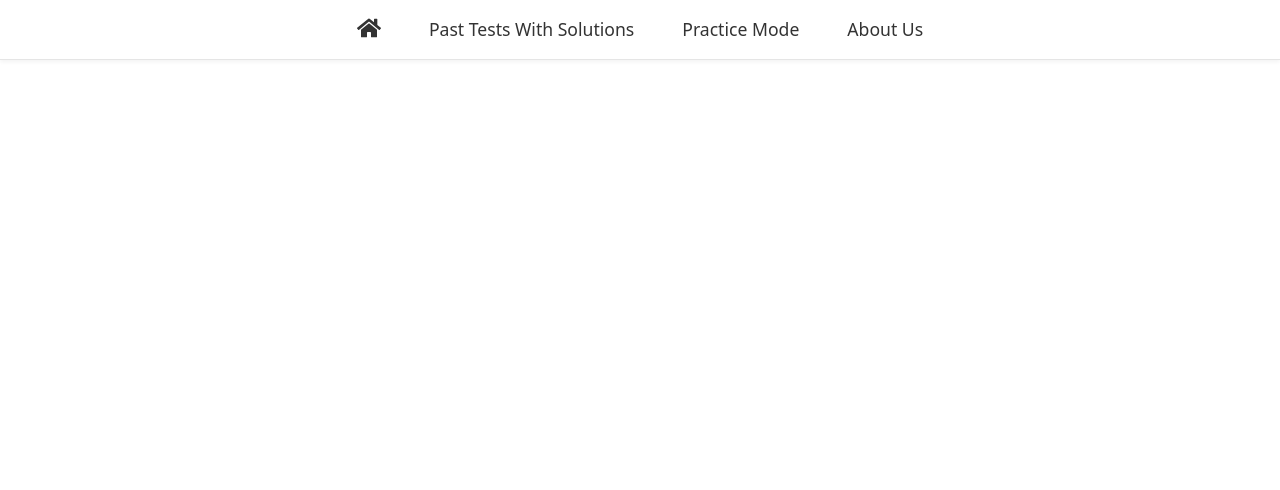
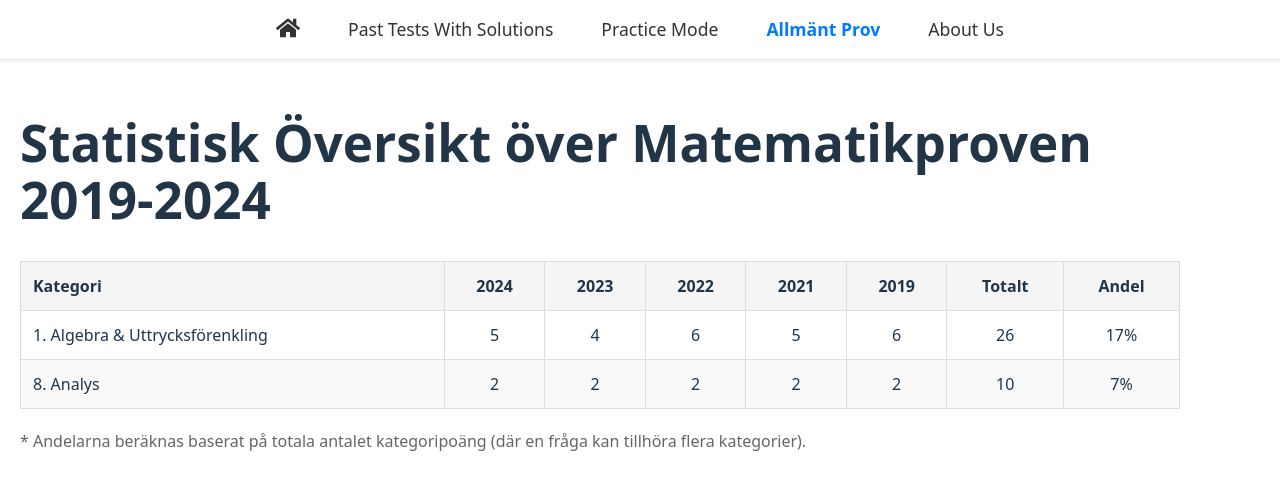
Before and after one commit to J-Henriksson/goofy-ahh-react-project, a React (Vite) app in the folder react-app/: page /allmant-prov in a window 1280 px wide. Shown: the top 490 px of the page. Built offline with nearby package versions, Linux system fonts and the light colour scheme.

Commit message:
Added a allmänt about prov bar

```diff
--- a/react-app/package.json
+++ b/react-app/package.json
@@ -13,7 +13,7 @@
     "react": "^19.0.0",
     "react-dom": "^19.0.0",
     "react-icons": "^5.5.0",
-    "react-router-dom": "^7.4.1"
+    "react-router-dom": "^6.30.0"
   },
   "devDependencies": {
     "@eslint/js": "^9.21.0",
--- a/react-app/src/App.jsx
+++ b/react-app/src/App.jsx
@@ -5,6 +5,7 @@ import Navbar from './components/Navbar';
 import PracticeMode from './pages/PracticeMode';
 import ViewPastTests from './pages/ViewPastTests';
 import AboutUs from './pages/AboutUs';
+import AllmantProv from './pages/AllmantProv';
 import './index.css'; // Global styles
 
 function App() {
@@ -18,6 +19,7 @@ function App() {
           <Route path="/practice" element={<PracticeMode />} />
           <Route path="/practice/:subject/:year" element={<PracticeMode />} />
           <Route path="/past-tests" element={<ViewPastTests />} />
+          <Route path="/allmant-prov" element={<AllmantProv />} />
           <Route path="/about-us" element={<AboutUs />} />
         </Routes>
       </div>
--- a/react-app/src/components/Navbar.jsx
+++ b/react-app/src/components/Navbar.jsx
@@ -39,6 +39,16 @@ const Navbar = () => {
         </li>
         <li className={styles.navItem}>
           <NavLink
+            to="/allmant-prov"
+            className={({ isActive }) =>
+              isActive ? `${styles.navLink} ${styles.active}` : styles.navLink
+            }
+          >
+            Allmänt Prov
+          </NavLink>
+        </li>
+        <li className={styles.navItem}>
+          <NavLink
             to="/about-us"
             className={({ isActive }) =>
               isActive ? `${styles.navLink} ${styles.active}` : styles.navLink
--- a/react-app/src/pages/AllmantProv.jsx
+++ b/react-app/src/pages/AllmantProv.jsx
@@ -0,0 +1,58 @@
+import React from 'react';
+
+const AllmantProv = () => {
+  return (
+    <div style={{ padding: '20px', marginTop: '60px', maxWidth: '1200px', overflowX: 'auto' }}>
+      <h1>Statistisk Översikt över Matematikproven 2019-2024</h1>
+
+      <table style={{ borderCollapse: 'collapse', width: '100%', marginTop: '20px' }}>
+        <thead>
+          <tr style={{ backgroundColor: '#f5f5f5' }}>
+            <th style={{ padding: '12px', border: '1px solid #ddd', textAlign: 'left' }}>Kategori</th>
+            <th style={{ padding: '12px', border: '1px solid #ddd', textAlign: 'center' }}>2024</th>
+            <th style={{ padding: '12px', border: '1px solid #ddd', textAlign: 'center' }}>2023</th>
+            <th style={{ padding: '12px', border: '1px solid #ddd', textAlign: 'center' }}>2022</th>
+            <th style={{ padding: '12px', border: '1px solid #ddd', textAlign: 'center' }}>2021</th>
+            <th style={{ padding: '12px', border: '1px solid #ddd', textAlign: 'center' }}>2019</th>
+            <th style={{ padding: '12px', border: '1px solid #ddd', textAlign: 'center' }}>Totalt</th>
+            <th style={{ padding: '12px', border: '1px solid #ddd', textAlign: 'center' }}>Andel</th>
+          </tr>
+        </thead>
+        <tbody>
+          {/* Rad för Algebra */}
+          <tr>
+            <td style={{ padding: '12px', border: '1px solid #ddd' }}>1. Algebra & Uttrycksförenkling</td>
+            <td style={{ padding: '12px', border: '1px solid #ddd', textAlign: 'center' }}>5</td>
+            <td style={{ padding: '12px', border: '1px solid #ddd', textAlign: 'center' }}>4</td>
+            <td style={{ padding: '12px', border: '1px solid #ddd', textAlign: 'center' }}>6</td>
+            <td style={{ padding: '12px', border: '1px solid #ddd', textAlign: 'center' }}>5</td>
+            <td style={{ padding: '12px', border: '1px solid #ddd', textAlign: 'center' }}>6</td>
+            <td style={{ padding: '12px', border: '1px solid #ddd', textAlign: 'center' }}>26</td>
+            <td style={{ padding: '12px', border: '1px solid #ddd', textAlign: 'center' }}>17%</td>
+          </tr>
+
+          {/* Rad för Analys */}
+          <tr style={{ backgroundColor: '#f9f9f9' }}>
+            <td style={{ padding: '12px', border: '1px solid #ddd' }}>8. Analys</td>
+            <td style={{ padding: '12px', border: '1px solid #ddd', textAlign: 'center' }}>2</td>
+            <td style={{ padding: '12px', border: '1px solid #ddd', textAlign: 'center' }}>2</td>
+            <td style={{ padding: '12px', border: '1px solid #ddd', textAlign: 'center' }}>2</td>
+            <td style={{ padding: '12px', border: '1px solid #ddd', textAlign: 'center' }}>2</td>
+            <td style={{ padding: '12px', border: '1px solid #ddd', textAlign: 'center' }}>2</td>
+            <td style={{ padding: '12px', border: '1px solid #ddd', textAlign: 'center' }}>10</td>
+            <td style={{ padding: '12px', border: '1px solid #ddd', textAlign: 'center' }}>7%</td>
+          </tr>
+
+          {/* Ytterligare rader kan läggas till här enligt samma mönster */}
+
+        </tbody>
+      </table>
+
+      <div style={{ marginTop: '20px', color: '#666' }}>
+        <p>* Andelarna beräknas baserat på totala antalet kategoripoäng (där en fråga kan tillhöra flera kategorier).</p>
+      </div>
+    </div>
+  );
+};
+
+export default AllmantProv;
```
Also changed, not shown: 1 other file (tests, documents, lock files or other folders).
